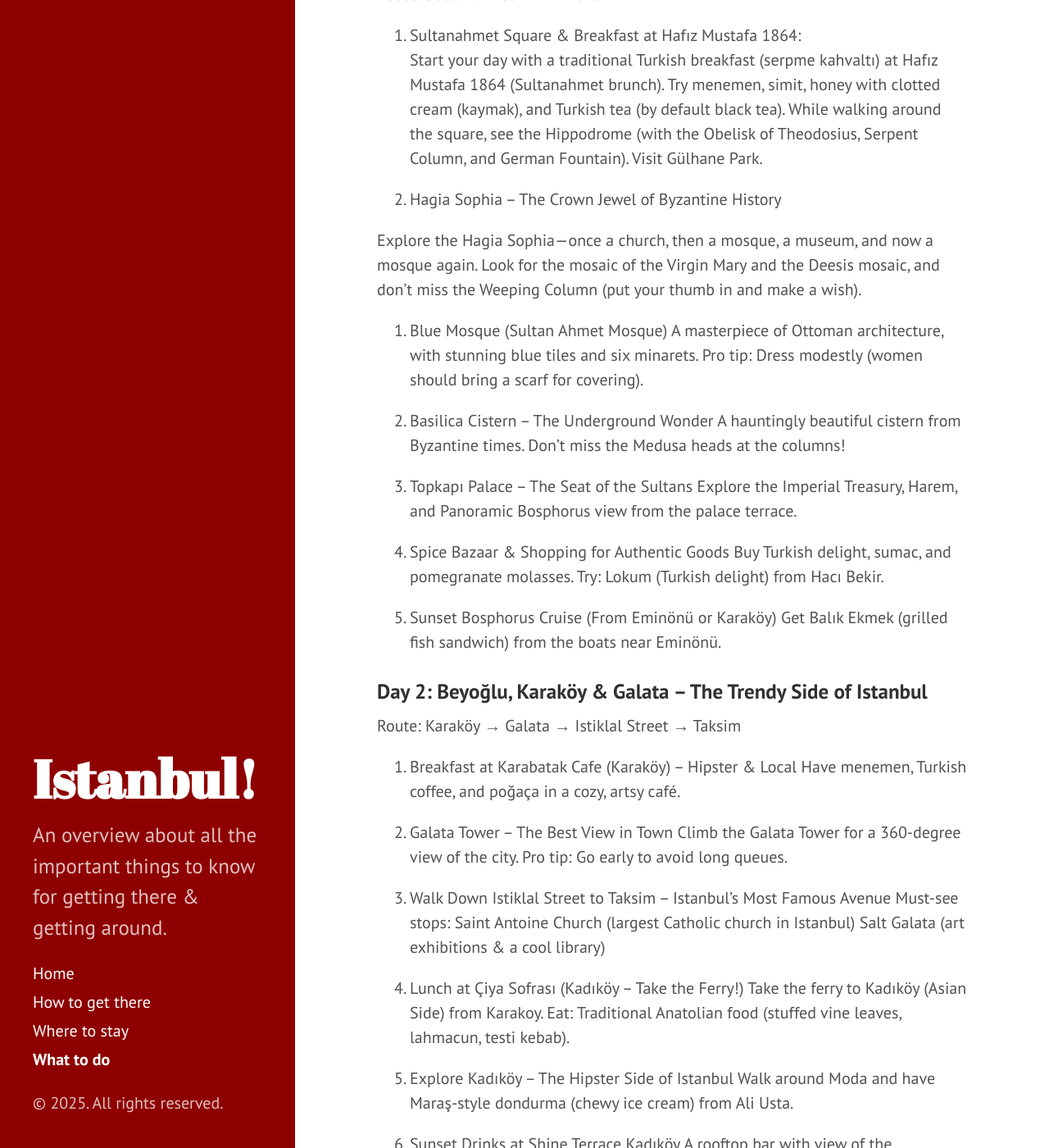
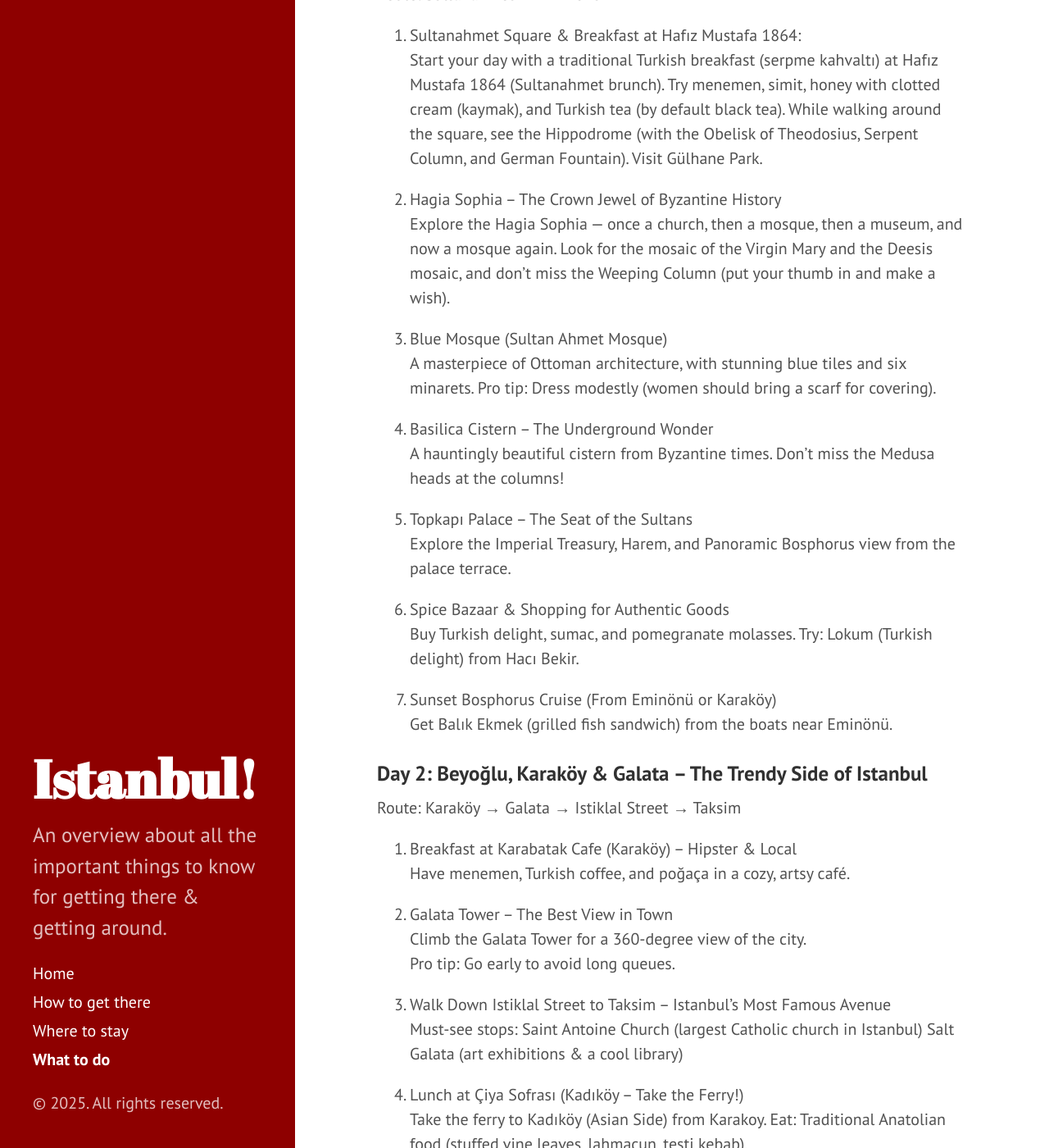
Before and after one commit to ykcelebrations/ykcelebrations.github.io, a Jekyll site: the page built from 2_what-to-do.md, in a window 1280 px wide and 1400 px high, scrolled down 1051 px. Shown: the whole window at 82% size. Built offline with Jekyll 4.4.1, drawn with Linux system fonts in a browser that asks for light colours; some of the changed text lies outside the part shown.

Commit message:
Formatting

```diff
--- a/2_what-to-do.md
+++ b/2_what-to-do.md
@@ -20,81 +20,80 @@ Start your day with a traditional Turkish breakfast (serpme kahvaltı) at Hafız
 While walking around the square, see the Hippodrome (with the Obelisk of Theodosius, Serpent Column, and German Fountain).
 Visit Gülhane Park.
 
-2. Hagia Sophia – The Crown Jewel of Byzantine History
-
-Explore the Hagia Sophia—once a church, then a mosque, a museum, and now a mosque again.
+2. Hagia Sophia – The Crown Jewel of Byzantine History\\
+Explore the Hagia Sophia — once a church, then a mosque, then a museum, and now a mosque again.
 Look for the mosaic of the Virgin Mary and the Deesis mosaic, and don’t miss the Weeping Column (put your thumb in and make a wish).
 
-3. Blue Mosque (Sultan Ahmet Mosque)
+3. Blue Mosque (Sultan Ahmet Mosque)\\
 A masterpiece of Ottoman architecture, with stunning blue tiles and six minarets.
 Pro tip: Dress modestly (women should bring a scarf for covering).
 
-4. Basilica Cistern – The Underground Wonder
+4. Basilica Cistern – The Underground Wonder\\
 A hauntingly beautiful cistern from Byzantine times.
 Don’t miss the Medusa heads at the columns!
 
-5. Topkapı Palace – The Seat of the Sultans
+5. Topkapı Palace – The Seat of the Sultans\\
 Explore the Imperial Treasury, Harem, and Panoramic Bosphorus view from the palace terrace.
 
-6. Spice Bazaar & Shopping for Authentic Goods
+6. Spice Bazaar & Shopping for Authentic Goods\\
 Buy Turkish delight, sumac, and pomegranate molasses.
 Try: Lokum (Turkish delight) from Hacı Bekir.
 
-7. Sunset Bosphorus Cruise (From Eminönü or Karaköy)
+7. Sunset Bosphorus Cruise (From Eminönü or Karaköy)\\
 Get Balık Ekmek (grilled fish sandwich) from the boats near Eminönü.
 
 ### Day 2: Beyoğlu, Karaköy & Galata – The Trendy Side of Istanbul
 Route: Karaköy → Galata → Istiklal Street → Taksim
 
-1. Breakfast at Karabatak Cafe (Karaköy) – Hipster & Local
+1. Breakfast at Karabatak Cafe (Karaköy) – Hipster & Local\\
 Have menemen, Turkish coffee, and poğaça in a cozy, artsy café.
 
-2. Galata Tower – The Best View in Town
-Climb the Galata Tower for a 360-degree view of the city.
+2. Galata Tower – The Best View in Town\\
+Climb the Galata Tower for a 360-degree view of the city.\\
 Pro tip: Go early to avoid long queues.
 
-3. Walk Down Istiklal Street to Taksim – Istanbul’s Most Famous Avenue
+3. Walk Down Istiklal Street to Taksim – Istanbul’s Most Famous Avenue\\
 Must-see stops:
 Saint Antoine Church (largest Catholic church in Istanbul)
 Salt Galata (art exhibitions & a cool library)
 
-4. Lunch at Çiya Sofrası (Kadıköy – Take the Ferry!)
+4. Lunch at Çiya Sofrası (Kadıköy – Take the Ferry!)\\
 Take the ferry to Kadıköy (Asian Side) from Karakoy.
 Eat: Traditional Anatolian food (stuffed vine leaves, lahmacun, testi kebab).
 
-5. Explore Kadıköy – The Hipster Side of Istanbul
+5. Explore Kadıköy – The Hipster Side of Istanbul\\
 Walk around Moda and have Maraş-style dondurma (chewy ice cream) from Ali Usta.
 
-6. Sunset Drinks at Shine Terrace Kadıköy
+6. Sunset Drinks at Shine Terrace Kadıköy\\
 A rooftop bar with view of the Bosphorus.
 
 ### Day 3: The Bosphorus & Ottoman Luxury
 Route: Ortaköy → Beşiktaş → Dolmabahçe
 
-1. Breakfast at Van Kahvalti Evi
+1. Breakfast at Van Kahvalti Evi\\
 Have menemen
 
-2. Ortaköy Mosque & Waffle Experience
+2. Ortaköy Mosque & Waffle Experience\\
 Visit Ortaköy Mosque (one of the most picturesque mosques).
 Try: Ortaköy’s famous waffles with Nutella & fresh fruit and kumpir (special baked potato)
 
-3. Dolmabahçe Palace – The Ottoman Versailles
+3. Dolmabahçe Palace – The Ottoman Versailles\\
 Visit the extravagant palace of the sultans, featuring crystal chandeliers and a stunning harem section.
 
-4. Lunch at Beşiktaş Çarşı – Eat Kokoreç
+4. Lunch at Beşiktaş Çarşı – Eat Kokoreç\\
 Have Kokoreç (grilled lamb intestines in bread) from Şampiyon Kokoreç.
 Or: Try midye dolma (stuffed mussels with lemon).
 
 ### Day 4: Princes' Islands – A Peaceful Escape
 Route: Büyükada - Heybeliada (Take ferry from Kadikoy)
 
-1. Rent a Bike & Explore the Island
+1. Rent a Bike & Explore the Island\\
 Visit Aya Yorgi Church (hike up for a great view).
 
-2. Eat at Prinkipo Restaurant
+2. Eat at Prinkipo Restaurant\\
 Try grilled sea bass, mezes, and raki by the sea.
 
-3. Swim on Heybeliada
+3. Swim on Heybeliada\\
 Take the ferry onwards to Heybeliada, get a bike or walk to Alman plajı or the Çam Limanı/beach club.
 
 
@@ -104,16 +103,16 @@ Route: Balat → Süleymaniye → Grand Bazaar
 
 1. Breakfast at Cafe Naftalin
 
-2. Explore Balat – The Colorful & Historic Jewish Quarter
+2. Explore Balat – The Colorful & Historic Jewish Quarter\\
 Visit the Bulgarian St. Stephen Church (Iron Church).
 Take photos of the colorful Ottoman houses.
 
-3. Süleymaniye Mosque
+3. Süleymaniye Mosque\\
 Visit Süleymaniye Mosque (built by Mimar Sinan).
 Eat at: Kurufasulyeci Erzincanlı Ali Baba (famous white beans & rice).
 
-4. Grand Bazaar – Ultimate Shopping Spree
-Buy: Handmade carpets, spices, Turkish coffee, jewelry.
+4. Grand Bazaar – Ultimate Shopping Spree\\
+Buy: Handmade carpets, spices, Turkish coffee, jewelry.\\
 Pro tip: Bargain for a better price!
 
 ### Final Tips
```
